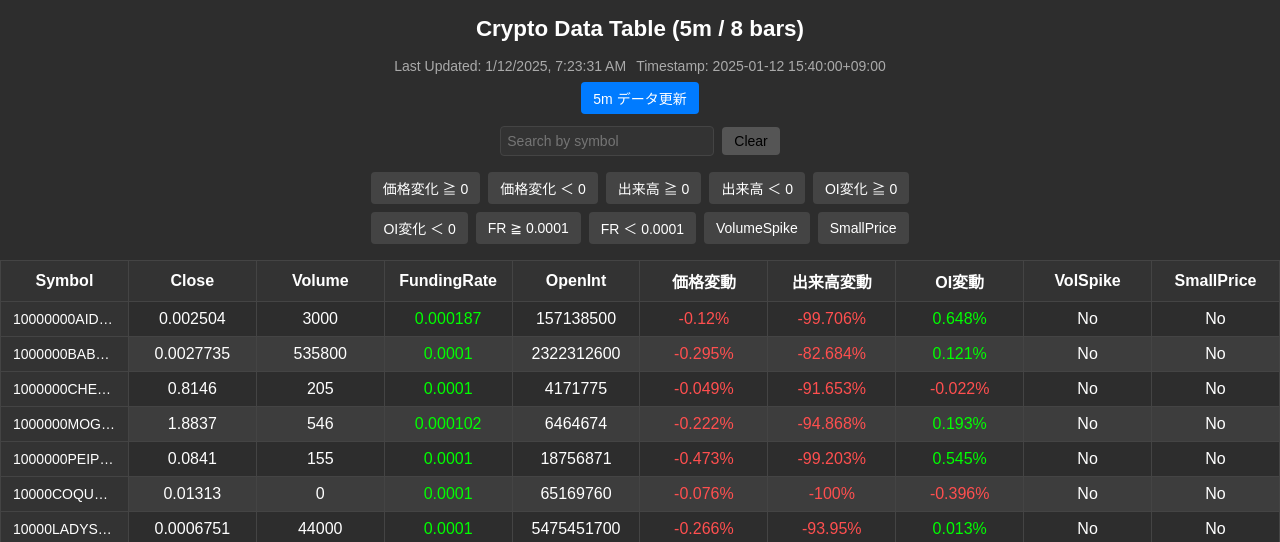
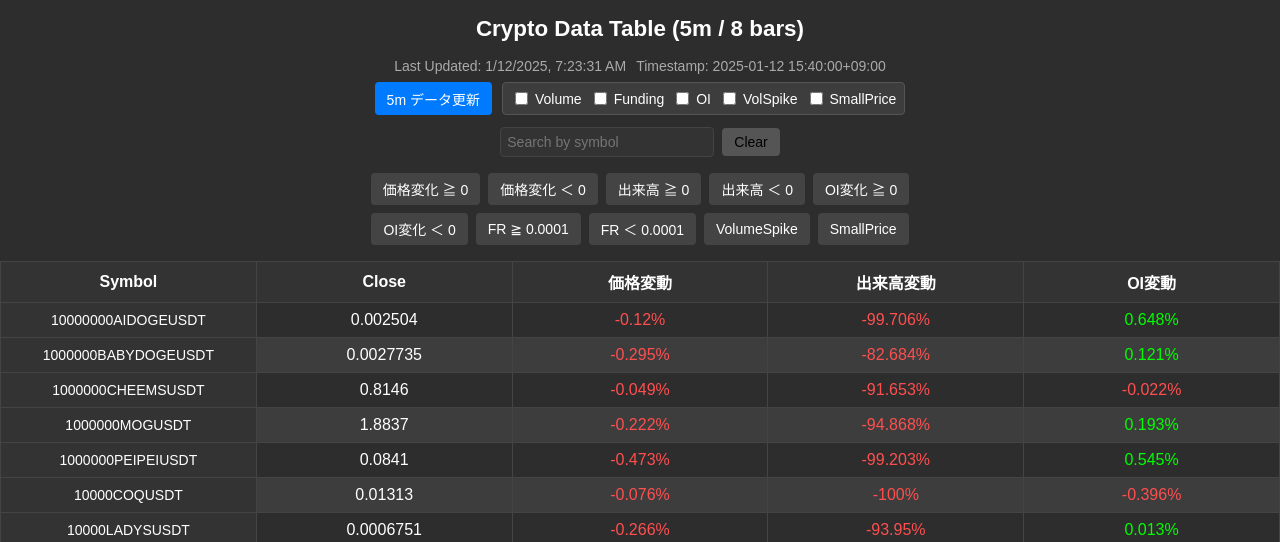
Before and after one commit to yaonayaona/yaona_cryoto2, a Flask app: page / in a window 1280 px wide. Shown: the top 542 px of the page. Run offline with Flask 3, Linux system fonts and the light colour scheme.

Commit message:
Update data

```diff
--- a/templates/index.html
+++ b/templates/index.html
@@ -4,7 +4,7 @@
   <meta charset="UTF-8" />
   <!-- iPhone等のスマホ対応 -->
   <meta name="viewport" content="width=device-width, initial-scale=1.0" />
-  <title>Crypto Data Table (5m / 8bars)</title>
+  <title>Crypto Data Table (5m / 8 bars)</title>
 
   <style>
     /* ベース */
@@ -36,15 +36,15 @@
       white-space: nowrap;
     }
 
-    /* 更新ボタン (5m) */
+    /* データ更新ボタン + カラム選択 */
     .controls {
       display: flex;
+      flex-wrap: wrap;
       justify-content: center;
-      flex-wrap: wrap;
       gap: 10px;
       margin-bottom: 12px;
     }
-    .controls .update-button {
+    .update-button {
       background-color: #007bff;
       color: #fff;
       border: none;
@@ -53,11 +53,31 @@
       cursor: pointer;
       font-size: 14px;
     }
-    .controls .update-button:disabled {
+    .update-button:disabled {
       background-color: #666666;
     }
-    .controls .update-button:hover:enabled {
+    .update-button:hover:enabled {
       background-color: #0056b3;
+    }
+
+    /* カラム選択チェックボックス */
+    .column-select {
+      background-color: #3d3d3d;
+      padding: 6px 8px;
+      border: 1px solid #555;
+      border-radius: 4px;
+      font-size: 14px;
+      display: flex;
+      flex-wrap: wrap;
+      gap: 8px;
+      justify-content: center;
+      align-items: center;
+    }
+    .column-select label {
+      display: flex;
+      align-items: center;
+      gap: 4px;
+      margin: 0;
     }
 
     /* 検索+クリア */
@@ -188,19 +208,17 @@
 
     /* レスポンシブ */
     @media (max-width: 600px) {
-      h1 {
-        font-size: 1.2em;
-        margin: 12px 0;
-      }
+      h1 { font-size: 1.2em; margin: 12px 0; }
       .controls {
         gap: 8px;
+        flex-direction: column;
       }
-      .search-container {
-        gap: 6px;
+      .column-select {
+        gap: 4px;
+        font-size: 12px;
       }
-      .condition-buttons {
-        gap: 6px;
-      }
+      .search-container { gap: 6px; }
+      .condition-buttons { gap: 6px; }
       .data th, .data td {
         font-size: 12px;
         padding: 4px 6px;
@@ -217,10 +235,33 @@
     <span id="latest-timestamp">Timestamp:</span>
   </div>
 
-  <!-- 更新ボタン (5m) -->
+  <!-- データ更新ボタン + カラム選択チェックボックス -->
   <div class="controls">
-    <!-- データ更新ボタン (5m) -->
     <button id="fetch-data" class="update-button">5m データ更新</button>
+
+    <!-- カラム選択: デフォルトOFFにしたいものは checkedを外す -->
+    <div class="column-select">
+      <label>
+        <input type="checkbox" class="col-toggle" data-col="volume" />
+        Volume
+      </label>
+      <label>
+        <input type="checkbox" class="col-toggle" data-col="funding_rate" />
+        Funding
+      </label>
+      <label>
+        <input type="checkbox" class="col-toggle" data-col="openInterest" />
+        OI
+      </label>
+      <label>
+        <input type="checkbox" class="col-toggle" data-col="volume_spike_flag" />
+        VolSpike
+      </label>
+      <label>
+        <input type="checkbox" class="col-toggle" data-col="small_price_move_flag" />
+        SmallPrice
+      </label>
+    </div>
   </div>
 
   <!-- 検索＆クリア -->
@@ -236,23 +277,18 @@
 
   <!-- フィルタボタン群 -->
   <div class="condition-buttons">
-    <!-- 価格変化率フィルタ -->
     <button id="price-positive" class="filter-button">価格変化 ≧ 0</button>
     <button id="price-negative" class="filter-button">価格変化 ＜ 0</button>
 
-    <!-- 出来高変化率フィルタ -->
     <button id="volume-positive" class="filter-button">出来高 ≧ 0</button>
     <button id="volume-negative" class="filter-button">出来高 ＜ 0</button>
 
-    <!-- OI変化率フィルタ -->
     <button id="oi-positive" class="filter-button">OI変化 ≧ 0</button>
     <button id="oi-negative" class="filter-button">OI変化 ＜ 0</button>
 
-    <!-- ファンディングレートフィルタ -->
     <button id="fr-positive" class="filter-button">FR ≧ 0.0001</button>
     <button id="fr-negative" class="filter-button">FR ＜ 0.0001</button>
 
-    <!-- 出来高スパイク & 小動き -->
     <button id="volume-spike" class="filter-button">VolumeSpike</button>
     <button id="small-price" class="filter-button">SmallPrice</button>
   </div>
@@ -261,38 +297,42 @@
   <div class="table-container" id="table-container"></div>
 
   <script>
-    // =============== カラム定義 ===============
-    // fetch_data.py の summarize_data_8bars で出力:
-    //   price_change_rate, volume_change_rate, oi_change_rate
-    //   volume_spike_flag
-    //   small_price_move_flag（必要ならサマリ側で実装）
-    //
-    // ここでは 5m,8本で "price_change_rate" / "volume_change_rate" / "oi_change_rate" として受け取る
-    const columns = [
-      { key: 'symbol',         label: 'Symbol' },
-      { key: 'close',          label: 'Close' },
-      { key: 'volume',         label: 'Volume' },
-      { key: 'funding_rate',   label: 'FundingRate' },
-      { key: 'openInterest',   label: 'OpenInt' },
-      // 変化率(単一)
-      { key: 'price_change_rate',  label: '価格変動' },
-      { key: 'volume_change_rate', label: '出来高変動' },
-      { key: 'oi_change_rate',     label: 'OI変動' },
-      // フラグ
-      { key: 'volume_spike_flag',  label: 'VolSpike' },
-      { key: 'small_price_move_flag', label: 'SmallPrice' }
+    // **************** カラム定義 ****************
+    // デフォルト必須表示: symbol, close, price_change_rate, volume_change_rate, oi_change_rate
+    // チェックボックスでON/OFFできる: volume, funding_rate, openInterest, volume_spike_flag, small_price_move_flag
+
+    // ここでは "enabled" フィールドを用いて、初期状態をON/OFFにしてもいいが
+    // 今回は "volume" などはデフォルトOFF → checkBox 未checked
+    // "close" / "price_change_rate" / "volume_change_rate" / "oi_change_rate" はデフォルトON (必須)
+
+    // 1) 必須表示カラム
+    const mandatoryColumns = [
+      { key: 'symbol', label: 'Symbol', isMandatory: true },
+      { key: 'close',  label: 'Close',  isMandatory: true },
+      { key: 'price_change_rate',  label: '価格変動', isMandatory: true },
+      { key: 'volume_change_rate', label: '出来高変動', isMandatory: true },
+      { key: 'oi_change_rate',     label: 'OI変動',   isMandatory: true },
     ];
 
-    // 要素取得
+    // 2) オプションカラム (デフォルトOFF)
+    const optionalColumns = [
+      { key: 'volume',             label: 'Volume' },
+      { key: 'funding_rate',       label: 'Funding' },
+      { key: 'openInterest',       label: 'OI' },
+      { key: 'volume_spike_flag',  label: 'VolSpike' },
+      { key: 'small_price_move_flag', label: 'SmallPrice' },
+    ];
+
+    // **************** 要素取得 ****************
     const fetchDataButton = document.getElementById('fetch-data');
-    const progressBar = document.getElementById('progress-bar');
+    const progressBar     = document.getElementById('progress-bar');
 
-    const symbolSearch = document.getElementById('symbol-search');
+    const symbolSearch    = document.getElementById('symbol-search');
     const clearFiltersButton = document.getElementById('clear-filters');
 
     const lastUpdatedSpan = document.getElementById('last-updated');
     const latestTimestampSpan = document.getElementById('latest-timestamp');
-    const tableContainer = document.getElementById('table-container');
+    const tableContainer  = document.getElementById('table-container');
 
     const conditionButtons = {
       pricePositive: document.getElementById('price-positive'),
@@ -307,9 +347,12 @@
       smallPrice:   document.getElementById('small-price'),
     };
 
-    // 状態変数
+    // チェックボックス
+    const columnCheckboxes = document.querySelectorAll('.col-toggle');
+
+    // **************** 状態変数 ****************
     let originalData = [];
-    let currentSort = { column: null, order: 'asc' };
+    let currentSort  = { column: null, order: 'asc' };
     let filters = {
       priceChangeRate: null,
       volumeChangeRate: null,
@@ -320,18 +363,16 @@
       smallPrice: null
     };
 
-    // =============== データ取得(5m) ===============
+    // **************** データ取得 (5m固定) ****************
     async function fetchData() {
       try {
-        // サーバー側では "/api/data?tf=5m" → latest_summary_5m.csv
-        const url = `/api/data?tf=5m`;
+        const url = `/api/data?tf=5m`; // 5m CSV
         const resp = await fetch(url);
-        if (!resp.ok) {
-          throw new Error('Failed to fetch data for 5m');
-        }
+        if (!resp.ok) throw new Error('Error fetching 5m data');
+
         originalData = await resp.json();
 
-        // 更新時刻
+        // 更新日時
         const now = new Date().toLocaleString();
         lastUpdatedSpan.textContent = `Last Updated: ${now}`;
 
@@ -342,29 +383,29 @@
       }
     }
 
-    // =============== フィルタ適用 ===============
+    // **************** フィルタ適用 ****************
     function applyFilters() {
       let filtered = [...originalData];
 
-      // 価格変化率
+      // price_change_rate
       if (filters.priceChangeRate === 'positive') {
         filtered = filtered.filter(r => r.price_change_rate >= 0);
       } else if (filters.priceChangeRate === 'negative') {
         filtered = filtered.filter(r => r.price_change_rate < 0);
       }
-      // 出来高変化率
+      // volume_change_rate
       if (filters.volumeChangeRate === 'positive') {
         filtered = filtered.filter(r => r.volume_change_rate >= 0);
       } else if (filters.volumeChangeRate === 'negative') {
         filtered = filtered.filter(r => r.volume_change_rate < 0);
       }
-      // OI変化率
+      // oi_change_rate
       if (filters.oiChangeRate === 'positive') {
         filtered = filtered.filter(r => r.oi_change_rate >= 0);
       } else if (filters.oiChangeRate === 'negative') {
         filtered = filtered.filter(r => r.oi_change_rate < 0);
       }
-      // FundingRate
+      // fundingRate
       if (filters.fundingRate === 'positive') {
         filtered = filtered.filter(r => r.funding_rate >= 0.0001);
       } else if (filters.fundingRate === 'negative') {
@@ -383,23 +424,21 @@
         const term = filters.symbolSearch.toLowerCase();
         filtered = filtered.filter(r => r.symbol.toLowerCase().includes(term));
       }
+
       // ソート
       if (currentSort.column) {
         filtered.sort((a, b) => {
           const valA = a[currentSort.column];
           const valB = b[currentSort.column];
-          if (currentSort.order === 'asc') {
-            return valA > valB ? 1 : -1;
-          } else {
-            return valA < valB ? 1 : -1;
-          }
+          if (currentSort.order === 'asc') return valA > valB ? 1 : -1;
+          else return valA < valB ? 1 : -1;
         });
       }
 
       renderTable(filtered);
     }
 
-    // =============== テーブル描画 ===============
+    // **************** テーブル描画 ****************
     function renderTable(data) {
       // 最新Timestamp
       let latestTS = '';
@@ -411,16 +450,32 @@
       }
       latestTimestampSpan.textContent = `Timestamp: ${latestTS || 'N/A'}`;
 
-      // カラム
+      // 1) 必須カラム(常に表示)
+      const mandatoryCols = mandatoryColumns;
+
+      // 2) オプションカラム(チェックされているものだけ表示)
+      const enabledOptionalCols = [];
+      optionalColumns.forEach(col => {
+        // 該当のcheckboxが checkedなら追加
+        const checkbox = document.querySelector(`.col-toggle[data-col="${col.key}"]`);
+        if (checkbox && checkbox.checked) {
+          enabledOptionalCols.push(col);
+        }
+      });
+
+      const allCols = [...mandatoryCols, ...enabledOptionalCols];
+
       let html = `
         <table class="data">
           <thead>
             <tr>
-              ${columns.map(col => {
+              ${allCols.map(col => {
                 const sortIndicator = (currentSort.column === col.key)
                   ? (currentSort.order === 'asc' ? '▲' : '▼')
                   : '';
-                return `<th onclick="sortTable('${col.key}')">${col.label} ${sortIndicator}</th>`;
+                return `<th onclick="sortTable('${col.key}')">
+                  ${col.label} ${sortIndicator}
+                </th>`;
               }).join('')}
             </tr>
           </thead>
@@ -428,35 +483,36 @@
       `;
       data.forEach(row => {
         html += '<tr>';
-        columns.forEach(c => {
-          const val = row[c.key];
-          if (c.key === 'symbol') {
+        allCols.forEach(col => {
+          const val = row[col.key];
+          if (col.key === 'symbol') {
             html += `<td class="symbol-cell">${val}</td>`;
           }
-          else if (c.key === 'price_change_rate' ||
-                   c.key === 'volume_change_rate' ||
-                   c.key === 'oi_change_rate') {
+          else if (col.key === 'price_change_rate' ||
+                   col.key === 'volume_change_rate' ||
+                   col.key === 'oi_change_rate') {
             html += `<td class="${val >= 0 ? 'positive' : 'negative'}">${val}%</td>`;
           }
-          else if (c.key === 'funding_rate') {
+          else if (col.key === 'funding_rate') {
             const cls = (val >= 0.0001) ? 'positive' : 'negative';
             html += `<td class="${cls}">${val}</td>`;
           }
-          else if (c.key === 'volume_spike_flag' || c.key === 'small_price_move_flag') {
+          else if (col.key === 'volume_spike_flag' || col.key === 'small_price_move_flag') {
+            // boolean
             html += `<td>${val ? 'Yes' : 'No'}</td>`;
           }
           else {
+            // e.g. volume, openInterest
             html += `<td>${val}</td>`;
           }
         });
         html += '</tr>';
       });
-
       html += '</tbody></table>';
       tableContainer.innerHTML = html;
     }
 
-    // =============== ソート関数 ===============
+    // **************** ソート関数 ****************
     window.sortTable = function(colKey) {
       if (currentSort.column === colKey) {
         currentSort.order = (currentSort.order === 'asc') ? 'desc' : 'asc';
@@ -467,17 +523,14 @@
       applyFilters();
     };
 
-    // =============== イベント各種 ===============
-    // (A) 更新ボタン
+    // **************** イベント ****************
+    // データ更新(5m)
     fetchDataButton.addEventListener('click', async () => {
       try {
         progressBar.style.display = 'block';
         fetchDataButton.disabled = true;
-
-        // "/api/fetch" → fetch_data.py 実行 → latest_summary_5m.csv 作成
         const res = await fetch('/api/fetch', { method: 'POST' });
         if (!res.ok) throw new Error('Error updating data');
-        // 完了後に再取得
         await fetchData();
         alert('5mデータが更新されました！');
       } catch (err) {
@@ -489,7 +542,7 @@
       }
     });
 
-    // (B) Clearボタン
+    // Clearボタン
     clearFiltersButton.addEventListener('click', () => {
       filters = {
         priceChangeRate: null,
@@ -505,7 +558,7 @@
       applyFilters();
     });
 
-    // (C) フィルタボタン
+    // フィルタボタン
     Object.keys(conditionButtons).forEach(key => {
       const btn = conditionButtons[key];
       btn.addEventListener('click', () => {
@@ -544,15 +597,22 @@
       button.classList.toggle('active', filters[filterKey]);
     }
 
-    // (D) シンボル検索
+    // シンボル検索
     symbolSearch.addEventListener('input', e => {
       filters.symbolSearch = e.target.value;
       applyFilters();
     });
 
-    // =============== 初期ロード ===============
+    // カラム選択チェックボックス → 変更でテーブル再描画
+    columnCheckboxes.forEach(checkbox => {
+      checkbox.addEventListener('change', () => {
+        applyFilters();
+      });
+    });
+
+    // **************** 初期ロード ****************
     window.addEventListener('DOMContentLoaded', () => {
-      fetchData(); // 5mデータ取得
+      fetchData(); // 5mデータ読み込み
     });
   </script>
 </body>
```
